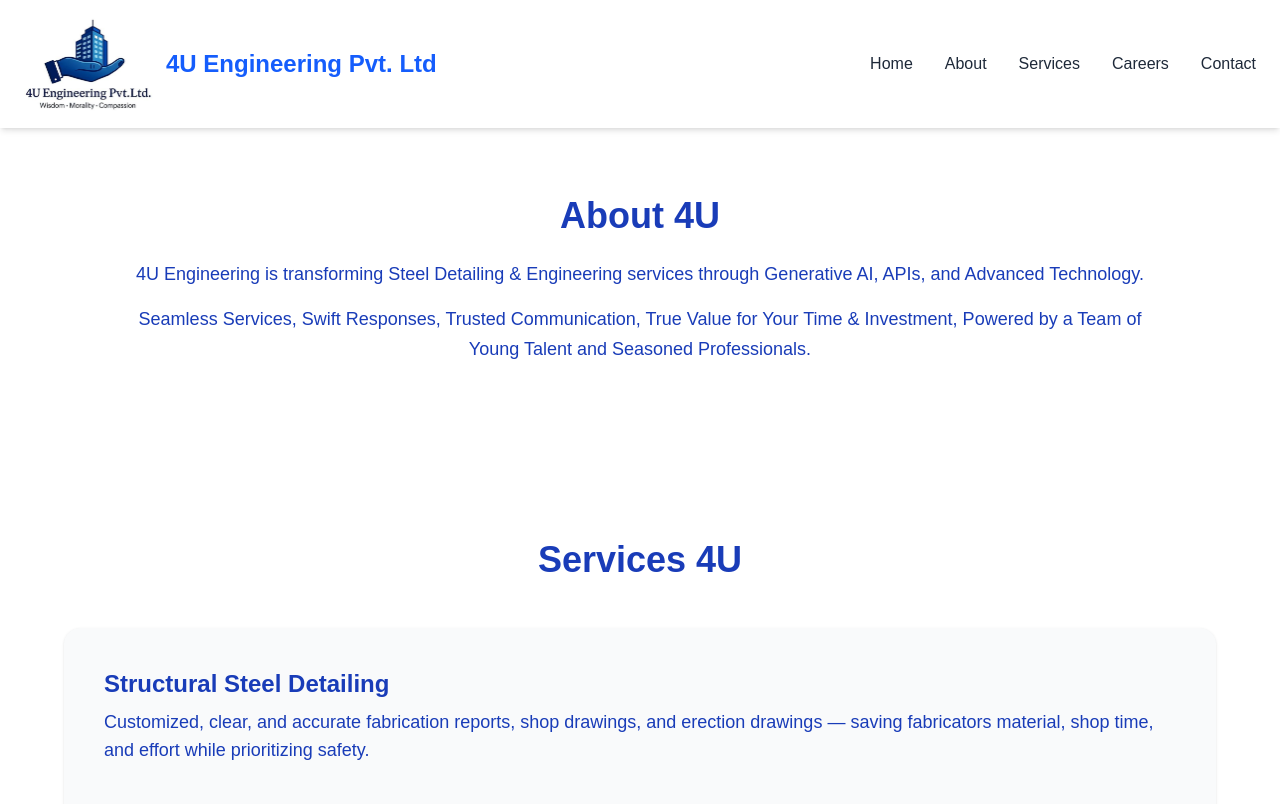
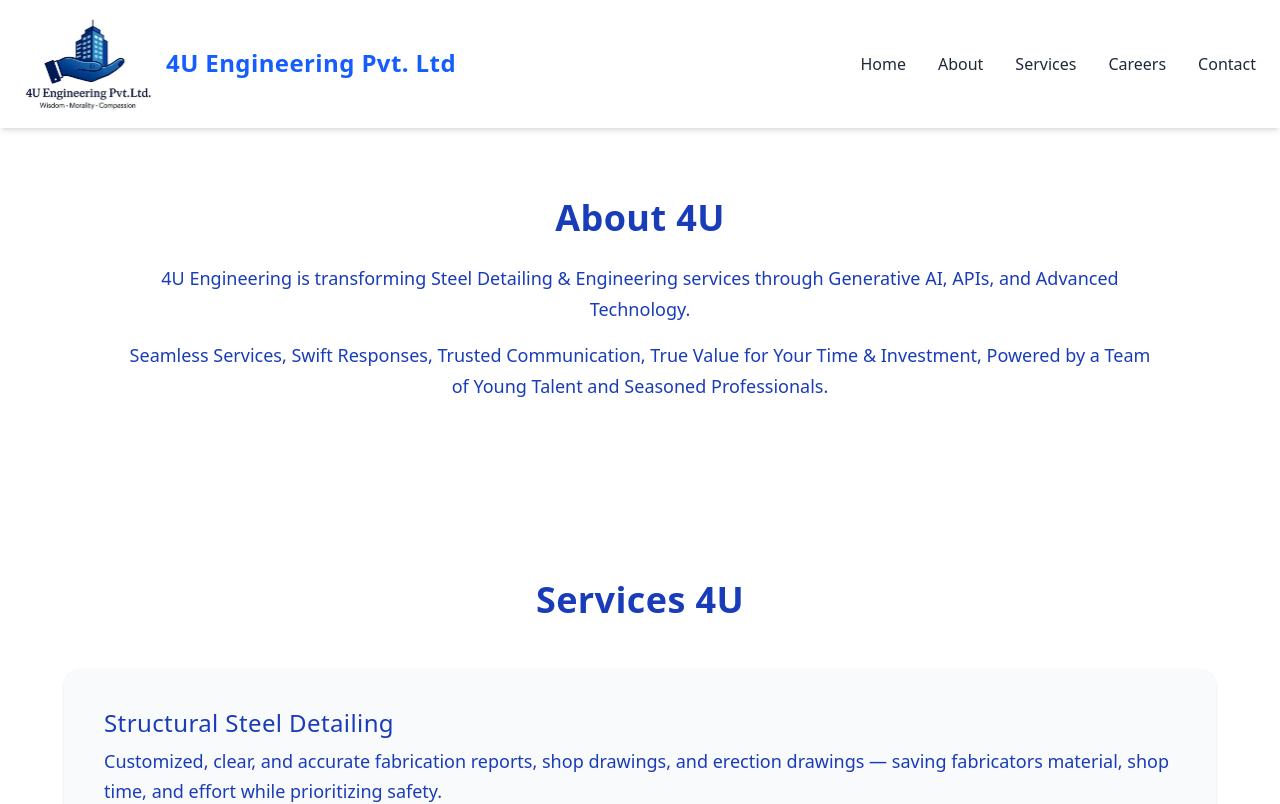
Before and after one commit to VakasTechpanion/4u-engineering, a Next.js app: page / in a window 1280 px wide. Shown: the top 804 px of the page. Built offline with nearby package versions, Linux system fonts and the light colour scheme.

Commit message:
font-updated

```diff
--- a/app/globals.css
+++ b/app/globals.css
@@ -5,13 +5,13 @@
   --foreground: #171717;
 }
 
+/* Keep your theme config */
 @theme inline {
   --color-background: var(--background);
   --color-foreground: var(--foreground);
-  --font-sans: var(--font-geist-sans);
-  --font-mono: var(--font-geist-mono);
 }
 
+/* Dark mode stays same */
 @media (prefers-color-scheme: dark) {
   :root {
     --background: #0a0a0a;
@@ -19,13 +19,39 @@
   }
 }
 
+/* ✅ NEW FONT SYSTEM */
 body {
   background: white;
   color: var(--foreground);
-  font-family: Arial, Helvetica, sans-serif;
+  font-family: var(--font-body), sans-serif;
+  -webkit-font-smoothing: antialiased;
+}
+
+/* Headings → Premium look */
+h1,
+h2,
+h3,
+h4,
+h5 {
+  font-family: var(--font-heading), sans-serif;
+  letter-spacing: 0.4px;
+  line-height: 1.2;
+}
+
+/* Paragraph readability */
+p {
+  line-height: 1.7;
 }
 
 /* Remove Next.js image overlay button */
 nextjs-portal {
   display: none !important;
 }
+
+h2 {
+  font-weight: 600;
+}
+
+h3 {
+  font-weight: 500;
+}
--- a/app/layout.tsx
+++ b/app/layout.tsx
@@ -2,6 +2,21 @@ import "./globals.css";
 import Navbar from "./components/Navbar";
 import Footer from "./components/Footer";
 import type { ReactNode } from "react";
+
+// ✅ Import fonts
+import { Poppins, Inter } from "next/font/google";
+
+const poppins = Poppins({
+  subsets: ["latin"],
+  weight: ["400", "600", "700"],
+  variable: "--font-heading",
+});
+
+const inter = Inter({
+  subsets: ["latin"],
+  weight: ["400", "500"],
+  variable: "--font-body",
+});
 
 export const metadata = {
   title: "4uEngg | Engineering Solutions & Design Services",
@@ -26,7 +41,7 @@ export const metadata = {
 export default function RootLayout({ children }: { children: ReactNode }) {
   return (
     <html lang="en">
-      <body className="font-sans bg-gray-50 text-gray-900">
+      <body className="bg-gray-50 text-gray-900">
         <Navbar />
         {children}
         <Footer />
```
